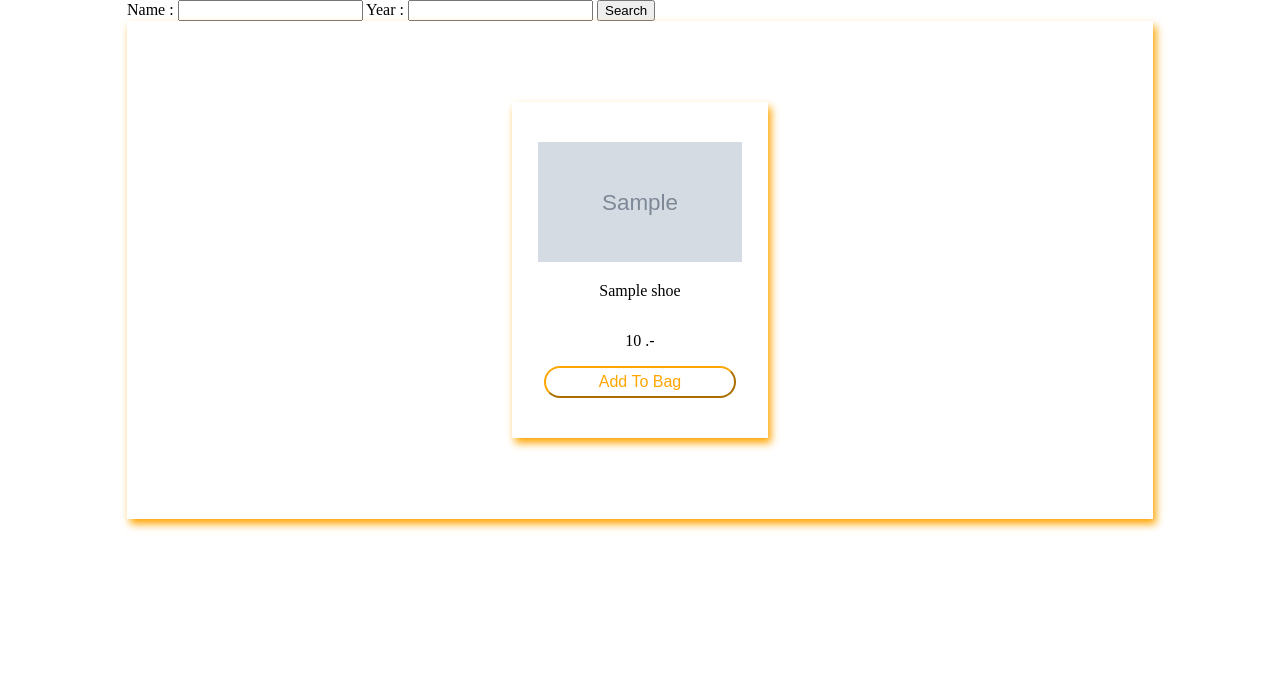
After one commit to BneLevo/MagasinOzgun, a PHP site: template Ozgun/View/search.php in a window 1280 px wide. The commit adds this page. Shown: the top 678 px of the page. Run offline with PHP 8.4, Linux system fonts and the light colour scheme; the template is opened without the code that fills it: most values are stand-ins (such as "Sample title", 1, 10 or a date in 2020); grey boxes marked "Sample" are stand-in pictures.

Commit message:
feat: search for year

```diff
--- /dev/null
+++ b/Ozgun/View/search.php
@@ -0,0 +1,43 @@
+<!DOCTYPE html>
+<html lang="en">
+<head>
+    <meta charset="UTF-8">
+    <meta name="viewport" content="width=device-width, initial-scale=1.0">
+    <title>Document</title>
+    <link rel="stylesheet" href="/MagasinOzgun/Ozgun/public/css/style.css">
+</head>
+<body>
+<main>
+    <form action="" method="GET">
+
+        <input type="hidden" name="action" value="search">
+
+        <label for="searchBar">Name :</label>
+        <input type="text" name="searchBar">
+
+        <label for="year">Year :</label>
+        <input type="number" name="year">
+        <button type="submit" name="search">Search</button>
+    </form>
+    <section>
+
+        <div id="produitsDiv">
+            <article id="produits">
+    <?php
+    foreach ($shoes as $shoe):
+        ?>
+        <div>
+            <a href='index.php?action=chaussures&id=<?= $shoe['id_Shoe'] ?>'><img
+                        src="<?php echo $shoe['img'] ?>" alt=""></a>
+            <p><?= $shoe['name'] ?></p>
+            <p><?= $shoe['price'] ?> .-</p>
+            <button>Add To Bag</button>
+        </div>
+        <?php
+    endforeach ?>
+                </article>
+            </div>
+        </section>
+</main>
+</body>
+</html>
--- a/Ozgun/index.php
+++ b/Ozgun/index.php
@@ -30,6 +30,10 @@ switch($action){
             $controller = new Controller();
             $controller->shoePage($id);
         break;
+    case 'search':
+        $controller = new Controller();
+        $controller->searchPage();
+        break;
     default :
         include VIEW_PATH . '404.php';
         break;
```
Also changed, not shown: Ozgun/Controller/Controller.php (+18 -0 lines), Ozgun/Model/Shoe.php (+16 -0 lines), 1 other file.
